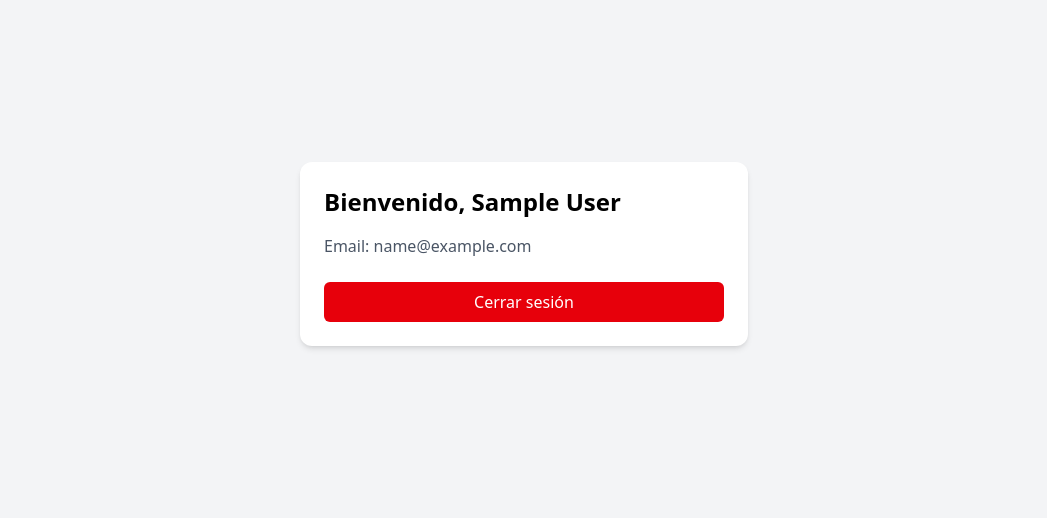
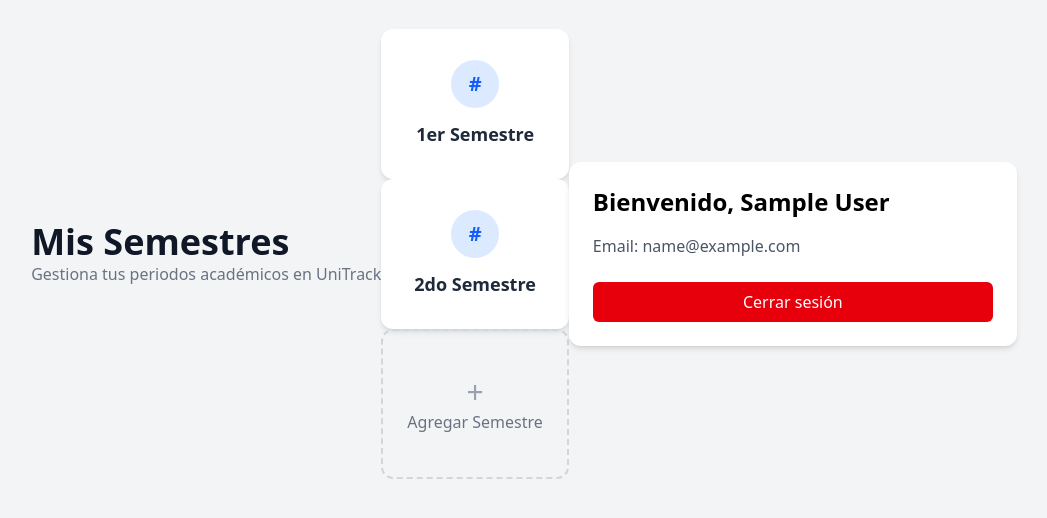
Before and after one commit to 80chucho08/UniTrack, a React app in the folder frontend/: page / in a window 1280 px wide. Shown: the part 146-664 px from the top of the page, without its empty margins (116-1163 px from the left). Built offline with nearby package versions, Linux system fonts and the light colour scheme; sample sign-in values are in the browser's storage; the HTML template or start-up script is replaced by a standard one.

Commit message:
feat: agregar front para semestres con use state para probar, sin back todavia y diseño no final

```diff
--- /dev/null
+++ b/frontend/src/components/AddSemesterCard.tsx
@@ -0,0 +1,44 @@
+// components/AddSemesterCard.tsx
+import { useState } from 'react';
+
+export const AddSemesterCard = ({ onAdd }: { onAdd: (name: string) => void }) => {
+  const [isEditing, setIsEditing] = useState(false);
+  const [name, setName] = useState("");
+
+  const handleSubmit = () => {
+    if (name.trim()) {
+      onAdd(name);
+      setName("");
+      setIsEditing(false);
+    }
+  };
+
+  if (!isEditing) {
+    return (
+      <button
+        onClick={() => setIsEditing(true)}
+        className="p-6 border-2 border-dashed border-gray-300 rounded-xl hover:bg-gray-50 flex flex-col items-center justify-center min-h-[150px] transition-all"
+      >
+        <span className="text-3xl text-gray-400">+</span>
+        <span className="text-gray-500 font-medium">Agregar Semestre</span>
+      </button>
+    );
+  }
+
+  return (
+    <div className="p-6 border-2 border-blue-400 rounded-xl bg-blue-50 flex flex-col gap-2 min-h-[150px]">
+      <input
+        autoFocus
+        className="p-2 border rounded-md focus:outline-none focus:ring-2 focus:ring-blue-500"
+        placeholder="Ej: 3er Semestre"
+        value={name}
+        onChange={(e) => setName(e.target.value)}
+        onKeyDown={(e) => e.key === 'Enter' && handleSubmit()}
+      />
+      <div className="flex gap-2">
+        <button onClick={handleSubmit} className="flex-1 bg-blue-600 text-white py-1 rounded-md text-sm">Guardar</button>
+        <button onClick={() => setIsEditing(false)} className="flex-1 bg-gray-200 py-1 rounded-md text-sm">Cancelar</button>
+      </div>
+    </div>
+  );
+};
--- /dev/null
+++ b/frontend/src/components/SemesterCard.tsx
@@ -0,0 +1,19 @@
+// components/SemesterCard.tsx
+interface Props {
+  name: string;
+  onClick: () => void;
+}
+
+export const SemesterCard = ({ name, onClick }: Props) => {
+  return (
+    <div
+      onClick={onClick}
+      className="group p-6 bg-white rounded-xl border-2 border-transparent hover:border-blue-500 shadow-md hover:shadow-lg cursor-pointer transition-all duration-200 flex flex-col items-center justify-center min-h-[150px]"
+    >
+      <div className="w-12 h-12 bg-blue-100 rounded-full flex items-center justify-center mb-3 group-hover:bg-blue-600 transition-colors">
+        <span className="text-blue-600 group-hover:text-white font-bold text-xl">#</span>
+      </div>
+      <h3 className="text-lg font-semibold text-gray-800">{name}</h3>
+    </div>
+  );
+};
--- a/frontend/src/pages/Dashboard.tsx
+++ b/frontend/src/pages/Dashboard.tsx
@@ -1,10 +1,24 @@
-import { useContext } from "react";
+import { useContext, useState } from "react";
 import { AuthContext } from "../context/AuthContext";
 import { useNavigate } from "react-router-dom";
+import { SemesterCard } from "../components/SemesterCard";
+import { AddSemesterCard } from "../components/AddSemesterCard";
 
 function Dashboard() {
   const { user, logout } = useContext(AuthContext);
   const navigate = useNavigate();
+  const [semesters, setSemesters] = useState([
+    { id: 1, name: "1er Semestre" },
+    { id: 2, name: "2do Semestre" }
+  ]);
+
+  const handleAddSemester = (name: string) => {
+    const newSemester = {
+      id: Date.now(),
+      name
+    };
+    setSemesters([...semesters, newSemester]);
+  };
 
   const handleLogout = () => {
     logout();
@@ -13,6 +27,30 @@ function Dashboard() {
 
   return (
     <div className="min-h-screen bg-gray-100 flex items-center justify-center">
+      <header>
+        <h1 className="text-4xl font-extrabold text-gray-900">Mis Semestres</h1>
+        <p className="text-gray-500">Gestiona tus periodos académicos en UniTrack</p>
+      </header>
+      {semesters.length === 0 ? (
+        <div>
+          <p>Aun no tienes semestres registrados.</p>
+          <div>
+            <AddSemesterCard onAdd={handleAddSemester} />
+          </div>
+        </div>
+      ) : (
+        <div>
+          {semesters.map((s) => (
+            <SemesterCard
+              key={s.id}
+              name={s.name}
+              onClick={() => navigate(`/dashboard/semester/${s.id}`)}
+            />
+          ))}
+          <AddSemesterCard onAdd={handleAddSemester} />
+        </div>
+        )
+      }
       <div className="bg-white p-6 rounded-xl shadow-md w-full max-w-md">
         <h1 className="text-2xl font-bold mb-4">
           Bienvenido, {user?.name}
```
